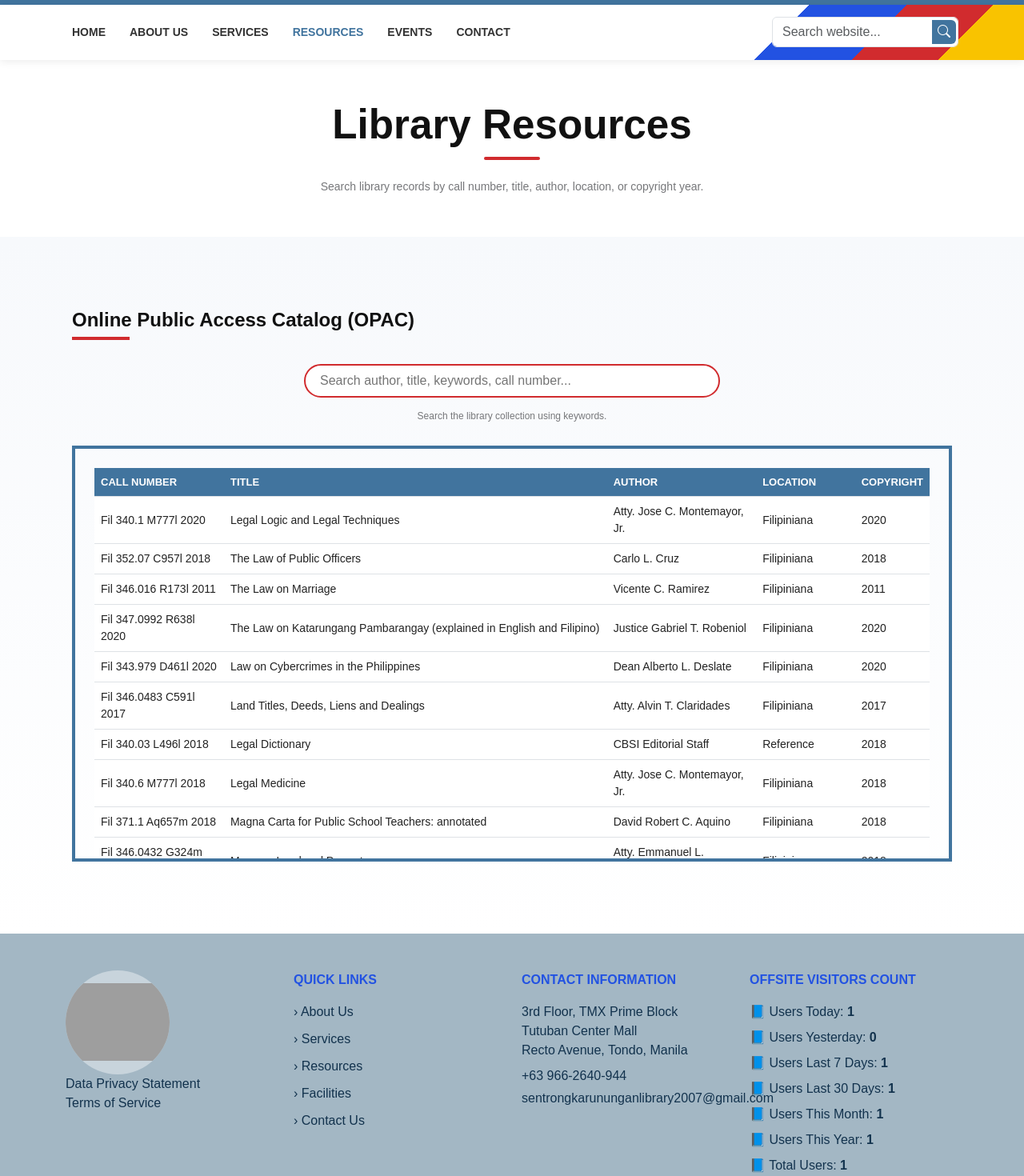
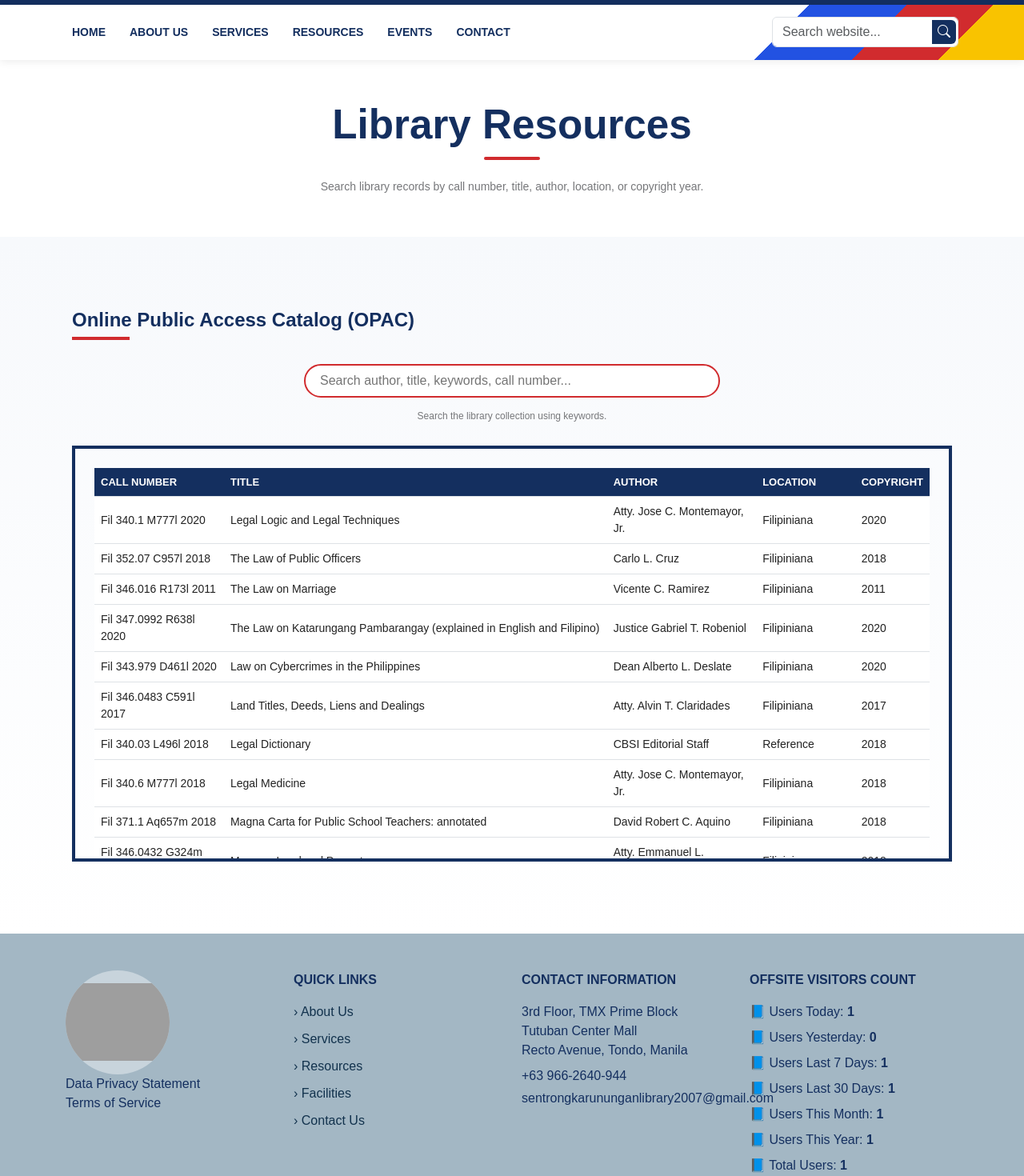
Before and after one commit to dewei1993/SKLpubliclibrary, a Vue app: page /resources in a window 1280 px wide. Shown: the part 140-1610 px from the top of the page at 80% size. Built offline with nearby package versions, Linux system fonts and the light colour scheme; grey boxes are pictures that could not be loaded.

Commit message:
added update

```diff
--- a/src/assets/css/style.css
+++ b/src/assets/css/style.css
@@ -1,5 +1,5 @@
 :root {
-  --primary: #41749e;
+  --primary: #142F5F;
   --primary-dark: #2252e2;
   --secondary: #d12b2e;
   --tertiary: #f9c300;
--- a/src/components/AboutBriefHistorySection.vue
+++ b/src/components/AboutBriefHistorySection.vue
@@ -90,7 +90,7 @@ import building2Img from '@/assets/images/building2.jpg'
 }
 
 .facilities-header h2 {
-  color: #111;
+  color: var(--primary);
   font-size: clamp(34px, 4vw, 52px);
   font-weight: 900;
   margin-bottom: 10px;
--- a/src/components/AboutFacilitiesSection.vue
+++ b/src/components/AboutFacilitiesSection.vue
@@ -109,7 +109,7 @@ function scrollFacilities(direction) {
 }
 
 .facilities-header h2 {
-  color: #111;
+  color: var(--primary);
   font-size: clamp(34px, 4vw, 52px);
   font-weight: 900;
   margin-bottom: 10px;
--- a/src/components/AboutVMGOSection.vue
+++ b/src/components/AboutVMGOSection.vue
@@ -119,7 +119,7 @@ const vmgoItems = [
 }
 
 .facilities-header h2 {
-  color: #111;
+  color: var(--primary);
   font-size: clamp(34px, 4vw, 52px);
   font-weight: 900;
   margin-bottom: 10px;
--- a/src/components/AppFooter.vue
+++ b/src/components/AppFooter.vue
@@ -167,7 +167,7 @@ onMounted(() => {
 .footer-top {
   background: #a3b7c4;
   padding: 46px 0;
-  color: #12324d;
+  color: var(--primary);
 }
 
 .footer-logo {
@@ -191,7 +191,7 @@ onMounted(() => {
 .footer-title {
   font-weight: 900;
   text-transform: uppercase;
-  color: var(--primary-dark);
+  color: var(--primary);
   margin-bottom: 16px;
 }
 
--- a/src/components/AppNavbar.vue
+++ b/src/components/AppNavbar.vue
@@ -290,7 +290,7 @@ function selectSuggestion(path) {
 
 .navbar-custom .nav-link {
   font-weight: 700;
-  color: #333;
+  color: var(--primary);
   text-transform: uppercase;
   font-size: 14px;
   padding: 16px 8px;
--- a/src/components/ContactUsComponents.vue
+++ b/src/components/ContactUsComponents.vue
@@ -170,7 +170,7 @@
 
 .contact-info-item strong {
   display: block;
-  color: #1b280f;
+  color:var(--primary);
   font-size: 14px;
   margin-bottom: 5px;
 }
--- a/src/components/EResourcesComponents.vue
+++ b/src/components/EResourcesComponents.vue
@@ -446,14 +446,14 @@ const filteredResources = computed(() => {
 }
 
 .resources-page-header h1 {
-  color: #111;
+  color: var(--primary);
   font-size: clamp(34px, 4vw, 52px);
   font-weight: 900;
   margin-bottom: 10px;
 }
 
 .resource-subtitle {
-  color: #111;
+  color: var(--primary);
   font-size: 24px;
   font-weight: 900;
   position: relative;
@@ -516,7 +516,7 @@ const filteredResources = computed(() => {
 .eresource-card h4 {
   font-size: 30px;
   font-weight: 900;
-  color: #111;
+  color: var(--primary);
   margin-bottom: 8px;
 }
 
--- a/src/components/EventsComponents.vue
+++ b/src/components/EventsComponents.vue
@@ -238,7 +238,7 @@ function closeEvent() {
 }
 
 .events-page-header h1 {
-  color: #111;
+  color: var(--primary);
   font-size: clamp(34px, 4vw, 52px);
   font-weight: 900;
   margin-bottom: 10px;
--- a/src/components/OPACResourcesComponents.vue
+++ b/src/components/OPACResourcesComponents.vue
@@ -100,7 +100,7 @@ const filteredBooks = computed(() => {
 }
 
 .resources-page-header h1 {
-  color: #111;
+  color: var(--primary);
   font-size: clamp(34px, 4vw, 52px);
   font-weight: 900;
   margin-bottom: 10px;
@@ -140,7 +140,7 @@ const filteredBooks = computed(() => {
 }
 
 .resource-subtitle {
-  color: #111;
+  color: var(--primary);
   font-size: 24px;
   font-weight: 900;
   position: relative;
--- a/src/components/ServicesComponents.vue
+++ b/src/components/ServicesComponents.vue
@@ -283,7 +283,7 @@ const serviceGroups = computed(() => {
 }
 
 .services-header h2 {
-  color: #111;
+  color: var(--primary);
   font-size: clamp(34px, 4vw, 52px);
   font-weight: 900;
   margin-bottom: 10px;
@@ -397,7 +397,7 @@ const serviceGroups = computed(() => {
   background: transparent;
   padding: 10px 18px;
   border-radius: 50px;
-  color: #111;
+  color: var(--primary);
   font-weight: 700;
   transition: 0.3s ease;
   font-size: 14px;
```
